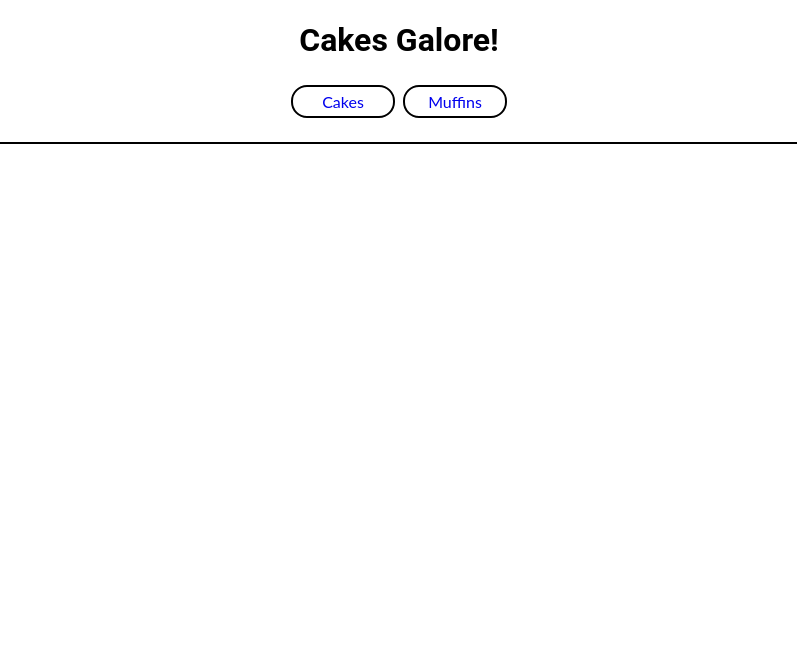
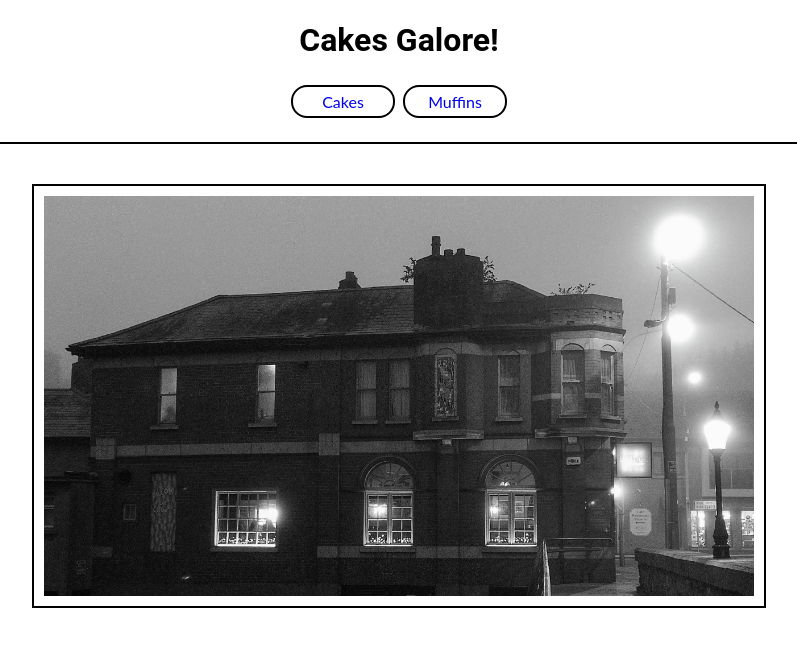
Before and after one commit to doctypeKieran/cakes-galore, a plain HTML site: page index.html in a window 1280 px wide. Shown: the whole page, without its empty margins (241-1038 px from the left). Drawn offline with Linux system fonts and the light colour scheme.

Commit message:
feat: add images to web pages

```diff
--- a/index.html
+++ b/index.html
@@ -19,5 +19,11 @@
         </li>
       </ul>
     </nav>
+
+        <section>
+        <figure>
+            <img src="assets/images/city.jpg" alt="An image of an urban city">
+        </figure>
+    </section>
   </body>
 </html>
```
Also changed, not shown: muffins.html (+6 -0 lines), assets/images/beach.jpg (added), assets/images/city.jpg (added).
